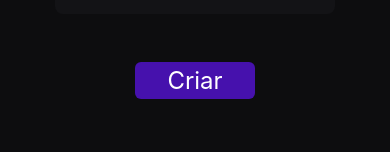
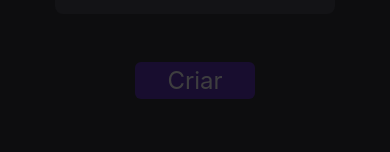
Before and after one commit to dev-jefferson-souza/react-native-desafio, a React Native app: screen /Register in a window 390 px wide. Shown: the part 536-688 px from the top of the page. Built offline with nearby package versions, Linux system fonts and the light colour scheme.

Commit message:
feat(Toast): reduzindo requisições e fazendo alertas com toast

```diff
--- a/App.tsx
+++ b/App.tsx
@@ -1,9 +1,9 @@
 import { useEffect, useState } from "react";
+
 import { Loading } from "./src/components/Loading/Loading";
 import { Statusbar } from "./src/components/Statusbar/Statusbar";
 import { AuthProvider } from "./src/context/AuthContext";
 import { Routes } from "./src/routes/routes";
-
 export default function App() {
   const [isLoading, setIsLoading] = useState(true);
 
--- a/package.json
+++ b/package.json
@@ -21,6 +21,7 @@
     "react-native": "0.70.5",
     "react-native-axios": "^0.17.1",
     "react-native-elements": "^3.4.3",
+    "toastify-react-native": "^3.1.0",
     "typescript": "^4.6.3"
   },
   "devDependencies": {
--- a/src/components/Buttons/PurpleButton.tsx
+++ b/src/components/Buttons/PurpleButton.tsx
@@ -1,33 +1,49 @@
-import { TouchableOpacity, Text, StyleSheet, TouchableOpacityProps } from "react-native";
+import {
+  StyleSheet,
+  Text,
+  TouchableOpacity,
+  TouchableOpacityProps,
+} from "react-native";
 
-interface props extends TouchableOpacityProps{
-    size: number,
-    title: string
+interface props extends TouchableOpacityProps {
+  size: number;
+  title: string;
 }
 
-export const PurpleButton = ({size, title, ...rest} : props) => {
+export const PurpleButton = ({
+  size,
+  title,
+  disabled,
+  onPress,
+  ...rest
+}: props) => {
+  const containerStyle = disabled
+    ? { ...styles.container, opacity: 0.2 }
+    : { ...styles.container, opacity: 1 };
+
+  const activeStyle = disabled ? 0.2 : 0.7;
 
   return (
     <TouchableOpacity
-        style={{...styles.container, width: size}}
-        activeOpacity={0.7}
+      onPress={onPress}
+      style={{ ...containerStyle, width: size }}
+      activeOpacity={activeStyle}
       {...rest}
     >
       <Text style={styles.text}>{title}</Text>
     </TouchableOpacity>
-    )
-}
+  );
+};
 
 const styles = StyleSheet.create({
   container: {
-     backgroundColor: '#4611ad',
+    backgroundColor: "#4611ad",
     borderRadius: 6,
-     alignItems:"center",
-     paddingVertical: 4
-
+    alignItems: "center",
+    paddingVertical: 4,
   },
-    text:{
-      color: '#fff',
+  text: {
+    color: "#fff",
     fontSize: 24,
-    }
-  })
+  },
+});
--- a/src/components/Cards/CardThin/CardThin.tsx
+++ b/src/components/Cards/CardThin/CardThin.tsx
@@ -1,12 +1,12 @@
 import React from "react";
 import {
-  Alert,
   Image,
   Text,
   TouchableOpacity,
   TouchableOpacityProps,
   View,
 } from "react-native";
+import { Toast } from "toastify-react-native";
 import userSkillservice from "../../../api/services/userSkillService";
 import { userSkillPostModel } from "../../../models/userSkillModel";
 
@@ -38,10 +38,10 @@ export const CardThin = ({
   const postCategory = async () => {
     try {
       await userSkillservice.userSkillPOST(userSkill);
+      Toast.success("Adicionada com sucesso!");
     } catch (err) {
       console.log(err);
-      Alert.alert(
-        "Ops...",
+      Toast.error(
         "Não foi possível selecionar a categoria, tente novamenta mais tarde."
       );
     }
--- a/src/components/Cards/CardUserSkills/CardUserSkills.tsx
+++ b/src/components/Cards/CardUserSkills/CardUserSkills.tsx
@@ -1,7 +1,6 @@
 import { AntDesign } from "@expo/vector-icons";
 import React from "react";
 import {
-  Alert,
   Image,
   Text,
   TouchableOpacity,
@@ -10,6 +9,7 @@ import {
 } from "react-native";
 import userSkillservice from "../../../api/services/userSkillService";
 
+import { Toast } from "toastify-react-native";
 import { AuthContext } from "../../../context/AuthContext";
 import {
   userSkillFromUser,
@@ -36,25 +36,21 @@ export const CardUserSkills = ({ skillInfo }: CardUserSkillsProps) => {
     try {
       await userSkillservice.userSkillUPDATE(skillInfo.id, userSkill);
       getUsersSkillsUpdated();
+      Toast.success("Habilidade atualizada!");
     } catch (err) {
       console.log(err);
-      Alert.alert(
-        "Ops...",
-        "Não foi possível atualizar essa habiliidade. Tente novamente mais tarde."
-      );
+      Toast.error("Erro ao atualizar");
     }
   };
 
   const removeUserSkill = async () => {
     try {
       await userSkillservice.userSkillDELETE(skillInfo.id);
+      Toast.success("Habilidade removida!");
       getUsersSkillsUpdated();
     } catch (err) {
       console.log(err);
-      Alert.alert(
-        "Ops...",
-        "Não foi possível remover essa habiliidade. Tente novamente mais tarde."
-      );
+      Toast.error("Erro ao remover");
     }
   };
 
--- a/src/context/AuthContext.tsx
+++ b/src/context/AuthContext.tsx
@@ -1,5 +1,6 @@
 import AsyncStorage from "@react-native-async-storage/async-storage";
 import { createContext, useEffect, useState } from "react";
+import { Toast } from "toastify-react-native";
 import { api } from "../api/api";
 import userService from "../api/services/userService";
 import userSkillservice from "../api/services/userSkillService";
@@ -49,7 +50,6 @@ export const AuthProvider: React.FC<AuthProviderProps> = ({ children }) => {
     try {
       const response = await userService.userLOGIN(request.user);
       if (response.status === 200) {
-        alert(`Bem vindo, ${request.user.login}!`);
         if (request.savePassword === true) {
           await AsyncStorage.setItem(
             LOCAL_STORAGE_TOKEN_KEY,
@@ -63,9 +63,13 @@ export const AuthProvider: React.FC<AuthProviderProps> = ({ children }) => {
         api.defaults.headers.common["Authorization"] = response.data.token;
         setToken(response.data.token);
         setUser(response.data.usuario);
+        setTimeout(() => {
+          Toast.success(`Bem vindo, ${request.user.login}!`);
+        }, 200);
       }
     } catch (err) {
-      alert("Usuário ou senha incorreta!");
+      Toast.error("Usuário ou senha incorreta!");
+
       console.log(err);
     }
   }
@@ -78,7 +82,7 @@ export const AuthProvider: React.FC<AuthProviderProps> = ({ children }) => {
       setUserSkills(response.data);
     } catch (e) {
       console.log(e);
-      alert("Houve um problema ao carregar as userSkills");
+      Toast.error("Houve um problema ao carregar as habilidades");
     }
   }
 
--- a/src/screen/Home/Home.tsx
+++ b/src/screen/Home/Home.tsx
@@ -1,6 +1,7 @@
 import AsyncStorage from "@react-native-async-storage/async-storage";
 import React from "react";
 import { FlatList, ScrollView, Text, View } from "react-native";
+import Container from "toastify-react-native";
 import { ExitButton } from "../../components/Buttons/ExitButton";
 import { OpenModal } from "../../components/Buttons/OpenModal";
 import { CardUserSkills } from "../../components/Cards/CardUserSkills/CardUserSkills";
@@ -28,6 +29,14 @@ export const Home = () => {
 
   return (
     <View style={styles.container}>
+      <Container
+        theme="dark"
+        positionValue={28}
+        duration={1400}
+        position="top"
+        width={350}
+        style={{ backgroundColor: "#000" }}
+      />
       <Loading visible={usersSkills != undefined ? false : true} />
       <View
         style={{
--- a/src/screen/Login/Login.tsx
+++ b/src/screen/Login/Login.tsx
@@ -8,7 +8,6 @@ import {
 } from "react-native";
 import { CheckBox } from "react-native-elements";
 import { PurpleButton } from "../../components/Buttons/PurpleButton";
-
 import { CommonInput } from "../../components/Inputs/CommonInput/CommonInput";
 import { SecureInput } from "../../components/Inputs/SecureInput/SecureInput";
 import { Logo } from "../../components/Logo/Logo";
@@ -17,6 +16,8 @@ import { AuthContext } from "../../context/AuthContext";
 import { signInProps } from "../../models/signIn";
 import { userModelLogin } from "../../models/userModel";
 import { styles } from "./styles";
+
+import Container, { Toast } from "toastify-react-native";
 
 export const Login = ({ navigation }) => {
   const [login, setLogin] = useState<string>("");
@@ -52,12 +53,23 @@ export const Login = ({ navigation }) => {
       savePassword: savePassword,
       user: user,
     };
-
-    signIn(request);
+    {
+      login === "" || password === ""
+        ? Toast.error("Preencha todos os campos")
+        : signIn(request);
+    }
   }
 
   return (
     <View style={styles.container}>
+      <Container
+        theme="dark"
+        positionValue={28}
+        duration={1400}
+        position="top"
+        width={350}
+        style={{ backgroundColor: "#000" }}
+      />
       <Logo size={48} />
       <View style={styles.boxForm}>
         <CommonInput
@@ -84,7 +96,12 @@ export const Login = ({ navigation }) => {
           checkedColor={"#4611ad"}
         />
         <Spacer size={48} />
-        <PurpleButton size={120} title={"Entrar"} onPress={handleSignIn} />
+        <PurpleButton
+          disabled={login !== "" && password !== "" ? false : true}
+          size={120}
+          title={"Entrar"}
+          onPress={login !== "" && password !== "" ? handleSignIn : null}
+        />
       </View>
       <View style={{ flexDirection: "row" }}>
         <Text style={styles.lastText}> Não possui uma conta?</Text>
--- a/src/screen/Register/Register.tsx
+++ b/src/screen/Register/Register.tsx
@@ -1,6 +1,5 @@
 import React, { useState } from "react";
 import {
-  Alert,
   NativeSyntheticEvent,
   Text,
   TextInputChangeEventData,
@@ -8,6 +7,7 @@ import {
   View,
 } from "react-native";
 
+import Container, { Toast } from "toastify-react-native";
 import userService from "../../api/services/userService";
 import { PurpleButton } from "../../components/Buttons/PurpleButton";
 import { CommonInput } from "../../components/Inputs/CommonInput/CommonInput";
@@ -45,29 +45,49 @@ export const Register = ({ navigation }) => {
     setPasswordConfirmation(value);
   };
 
+  function loginSuccessful() {
+    navigation.navigate("Login");
+    setTimeout(() => {
+      Toast.success("Usuário ou senha incorreta!");
+    }, 200);
+  }
+
   async function registerUser() {
     const user: userModelLogin = {
       login: login,
       password: password,
     };
 
-    if (password === passwordConfirmation) {
+    if (
+      password === passwordConfirmation &&
+      password !== "" &&
+      passwordConfirmation !== ""
+    ) {
       try {
         const response = await userService.userPOST(user);
+        console.log("rodou");
         {
-          response.status === 201 ? navigation.navigate("Login") : null;
+          response.status === 201 ? loginSuccessful() : null;
         }
       } catch (e) {
-        alert("Já existe uma conta com esse login");
+        Toast.error("Essa conta já existe");
         console.log(e);
       }
     } else {
-      Alert.alert("Ops...", "As senhas não coincidem");
+      Toast.error("As senhas não coincidem");
     }
   }
 
   return (
     <View style={styles.container}>
+      <Container
+        theme="dark"
+        positionValue={28}
+        duration={1400}
+        position="top"
+        width={350}
+        style={{ backgroundColor: "#000" }}
+      />
       <Logo size={48} />
       <Loading visible={isLoading} />
       <View style={styles.boxForm}>
@@ -89,7 +109,20 @@ export const Register = ({ navigation }) => {
           onChange={onChangePasswordConfirmation}
         />
         <Spacer size={48} />
-        <PurpleButton size={120} title={"Criar"} onPress={registerUser} />
+        <PurpleButton
+          disabled={
+            login !== "" && password !== "" && passwordConfirmation !== ""
+              ? false
+              : true
+          }
+          size={120}
+          title={"Criar"}
+          onPress={
+            login !== "" && password !== "" && passwordConfirmation !== ""
+              ? registerUser
+              : null
+          }
+        />
       </View>
       <View style={{ flexDirection: "row" }}>
         <Text style={styles.lastText}> Já possui uma conta?</Text>
```
Also changed, not shown: 1 other file (tests, documents, lock files or other folders). Lines whose indentation alone changed are shown as unchanged.
